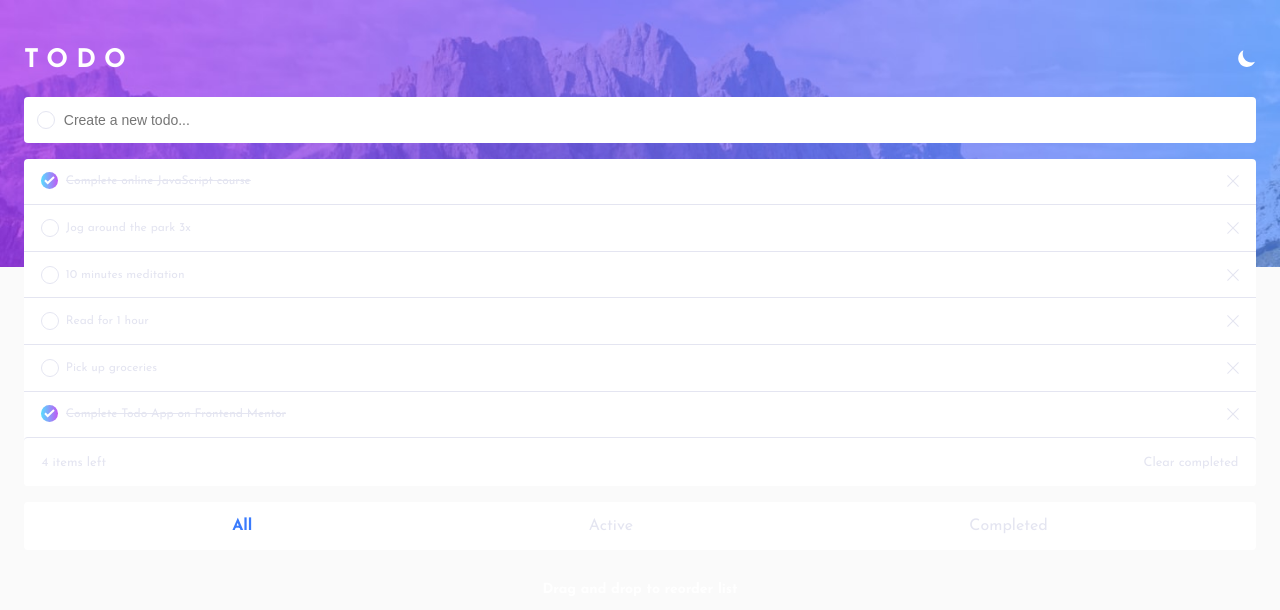
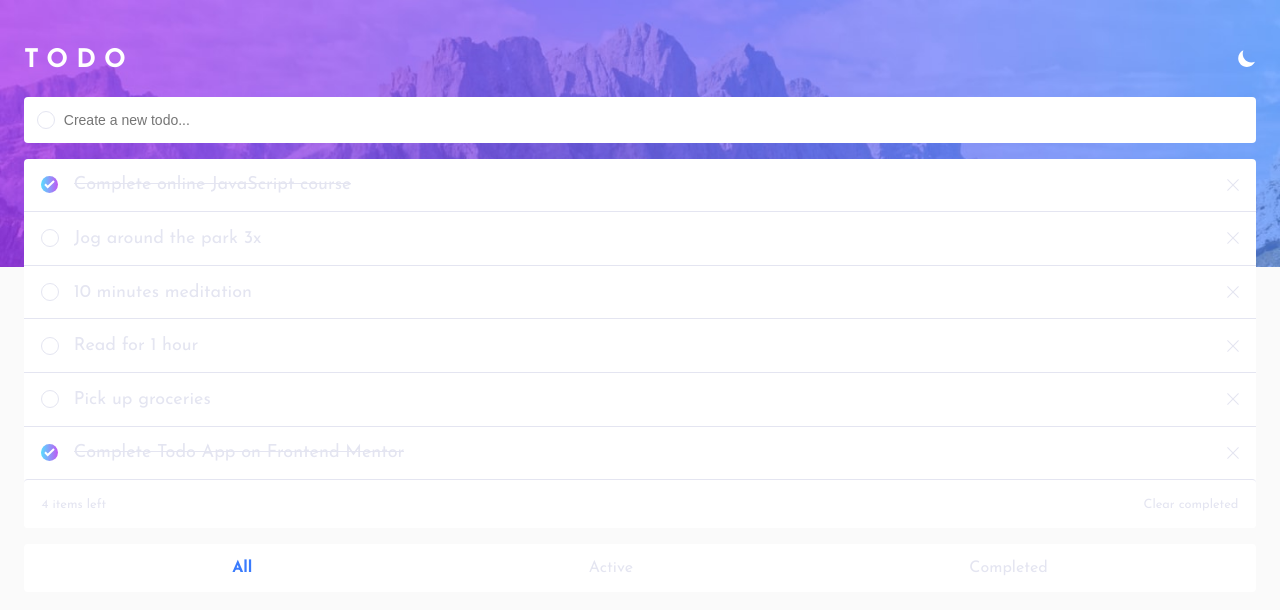
Before and after one commit to cancomertpay/todo-app, a React (Vite) app: page / in a window 1280 px wide. Shown: the top 610 px of the page. Built offline with nearby package versions, Linux system fonts and the light colour scheme.

Commit message:
Add drag and drop reorderer logic with touch event handlers

```diff
--- a/src/components/Main/TodoList.jsx
+++ b/src/components/Main/TodoList.jsx
@@ -33,6 +33,7 @@ function TodoList() {
   }, [activeFilter, todoList]);
 
   // reorderer logic
+  // drag event handlers
   const dragItem = useRef(0);
   const draggedOverItem = useRef(0);
 
@@ -44,9 +45,66 @@ function TodoList() {
     dispatch(todoActions.updateSortOrder(listClone));
   };
 
+  // touch event handlers
+  const draggedItem = useRef(null);
+  const draggedItemY = useRef(null);
+  const listRef = useRef(null);
+
+  const handleTouchStart = (index) => {
+    draggedItem.current = index;
+  };
+  const handleTouchMove = (e) => {
+    requestAnimationFrame(() => {
+      if (draggedItem.current === null) return;
+
+      const touch = e.changedTouches[0];
+      const listRect = listRef.current.getBoundingClientRect();
+      const draggedOverItem = document.elementFromPoint(
+        touch.clientX - listRect.left,
+        touch.clientY - listRect.top
+      );
+
+      const closestLi = draggedOverItem.closest("li");
+
+      if (closestLi) {
+        const draggedOverItemIndex = Array.from(
+          closestLi.parentNode.children
+        ).indexOf(closestLi);
+
+        if (draggedOverItemIndex !== -1) {
+          const listClone = [...todoList];
+          const temp = listClone[draggedItem.current];
+          listClone[draggedItem.current] = listClone[draggedOverItemIndex];
+          listClone[draggedOverItemIndex] = temp;
+          dispatch(todoActions.updateSortOrder(listClone));
+
+          draggedItem.current = draggedOverItemIndex;
+
+          // Anlık olarak hareket ettirme
+          const prevY = draggedItemY.current || touch.clientY;
+          const deltaY = touch.clientY - prevY;
+
+          closestLi.style.transform = `translateY(${deltaY}px)`;
+          draggedItemY.current = touch.clientY;
+        }
+      }
+    });
+  };
+
+  const handleTouchEnd = () => {
+    draggedItem.current = null;
+    draggedItemY.current = null;
+  };
+
   return (
     <TodoListContainer>
-      <List>
+      <List
+        ref={listRef}
+        // touch event
+        onTouchMove={handleTouchMove}
+        onTouchEnd={handleTouchEnd}
+        onTouchCancel={handleTouchEnd}
+      >
         {activeList.length > 0 ? (
           activeList.map((item, index) => (
             <TodoListItem
@@ -54,11 +112,13 @@ function TodoList() {
               item={item}
               removeItem={removeItem}
               // dragging events
-              draggable={true}
+              draggable={activeFilter === "all"}
               onDragStart={() => (dragItem.current = index)}
               onDragEnter={() => (draggedOverItem.current = index)}
               onDragEnd={handleSort}
               onDragOver={(e) => e.preventDefault()}
+              // touch event
+              onTouchStart={() => handleTouchStart(index)}
             />
           ))
         ) : (
--- a/src/components/Main/TodoListItemStyles.js
+++ b/src/components/Main/TodoListItemStyles.js
@@ -7,6 +7,7 @@ export const ListItem = styled.li`
   padding: 0.8rem;
   position: relative;
   border-bottom: 1px solid ${(props) => props.theme.checkboxBorder};
+  touch-action: none;
 
   &:last-child {
     border: none;
@@ -25,9 +26,9 @@ export const TodoWrapper = styled.div`
 
 export const TodoText = styled.p`
   max-width: 100%;
-  margin: 0;
+  margin: 0 0 0 0.5rem;
   cursor: pointer;
-  font-size: 12px;
+  font-size: 18px;
   text-decoration: ${(props) => (props.$checked ? "line-through" : "none")};
   color: ${(props) =>
     props.$checked ? props.theme.checkboxBorder : props.theme.textColor};
--- a/src/components/Main/TodoListStyles.js
+++ b/src/components/Main/TodoListStyles.js
@@ -13,8 +13,7 @@ export const List = styled.ul`
   margin: 0;
   padding: 0;
   list-style: none;
-  height: 17.4rem;
-  overflow-y: auto;
+  touch-action: none;
 `;
 
 export const Empty = styled.div`
```
